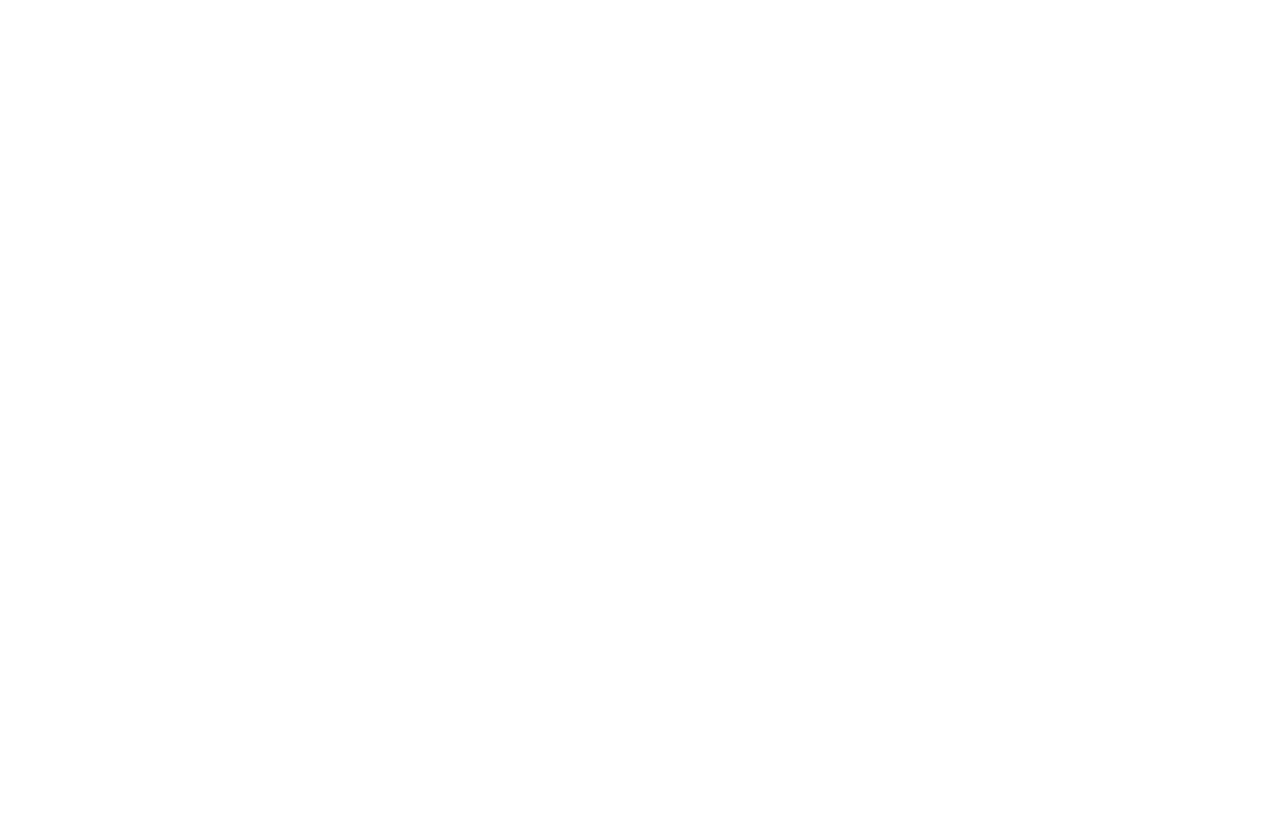
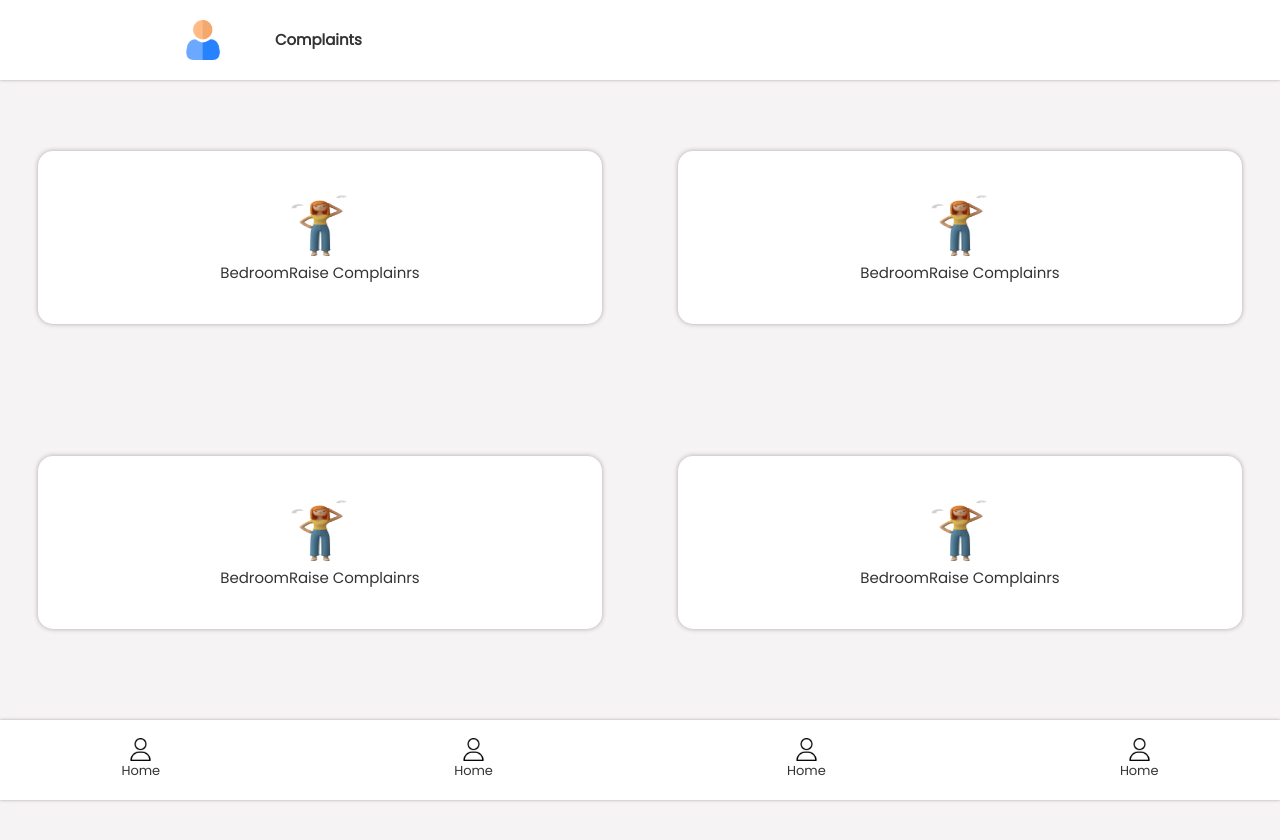
Before and after one commit to codeWithJooy/Rentfrontend, a React (Create React App) app: page /complaint in a window 1280 px wide. Shown: the top 840 px of the page. Before the commit the page ends 800 px from the top, so only its background shows below. Built offline with nearby package versions, Linux system fonts and the light colour scheme.

Commit message:
Student Section

```diff
--- a/src/App.js
+++ b/src/App.js
@@ -36,7 +36,7 @@ import MemberProfile from "./Pages/Member/MemberProfile";
 import Receipt from "./Pages/Receipt/Receipt";
 
 import Student from "./Pages/Student/Student";
-
+import Complaint from "./Pages/Student/Complaint";
 const App = () => {
   return (
     <BrowserRouter>
@@ -73,6 +73,7 @@ const App = () => {
         <Route path="/receipt" component={Receipt} />
 
         <Route path="/student" component={Student} />
+        <Route path="/complaint" component={Complaint} />
       </Switch>
       <Toasty />
     </BrowserRouter>
--- /dev/null
+++ b/src/Components/Header/StudentHeader/ComplaintHeader.js
@@ -0,0 +1,16 @@
+import React from "react";
+
+const ComplaintHeader = () => {
+  return (
+    <div className="stuHeader">
+      <div className="stuHeaderIcon">
+        <img src="Assets/Students/userHeader.png" />
+      </div>
+      <div className="stuHeaderName">
+        <p>Complaints</p>
+      </div>
+    </div>
+  );
+};
+
+export default ComplaintHeader;
--- /dev/null
+++ b/src/Pages/Student/Complaint.js
@@ -0,0 +1,36 @@
+import React from "react";
+import ComplaintHeader from "../../Components/Header/StudentHeader/ComplaintHeader";
+import StudentFooter from "../../Components/Footer/StudentFooter/StudentFooter";
+
+const Complaint = () => {
+  return (
+    <div className="studentMain">
+      <ComplaintHeader />
+      <div className="stuContainer stuComplaint">
+        <ComplaintUnit />
+        <ComplaintUnit />
+        <ComplaintUnit />
+        <ComplaintUnit />
+      </div>
+      <StudentFooter />
+    </div>
+  );
+};
+
+export default Complaint;
+
+const ComplaintUnit = () => {
+  return (
+    <div className="complaintUnitCard">
+      <div className="complaintImg">
+        <img src="Assets/Students/complaint.png" />
+      </div>
+      <div className="complaintCardTitle">
+        <p>Bedroom</p>
+      </div>
+      <div className="complaintCardDetails">
+        <p>Raise Complainrs</p>
+      </div>
+    </div>
+  );
+};
--- a/src/Pages/Student/Student.css
+++ b/src/Pages/Student/Student.css
@@ -249,3 +249,34 @@
   height: 70px;
 }
 /*======================================*/
+/*=======================================*/
+.stuComplaint {
+  display: flex;
+  flex-wrap: wrap;
+  align-items: center;
+  justify-content: space-around;
+}
+.complaintImg {
+  width: 100%;
+  display: flex;
+  align-items: center;
+  justify-content: center;
+}
+.complaintUnitCard {
+  width: 44%;
+  padding: 40px 10px;
+  margin-bottom: 20px;
+  border-radius: 15px;
+  display: flex;
+  flex-wrap: wrap;
+  align-items: center;
+  justify-content: center;
+  box-shadow: 0 0 5px #b1a7a6;
+  background-color: #fff;
+}
+.complaintUnitCard img {
+  width: 120px;
+  height: 70px;
+}
+
+/*=======================================*/
```
